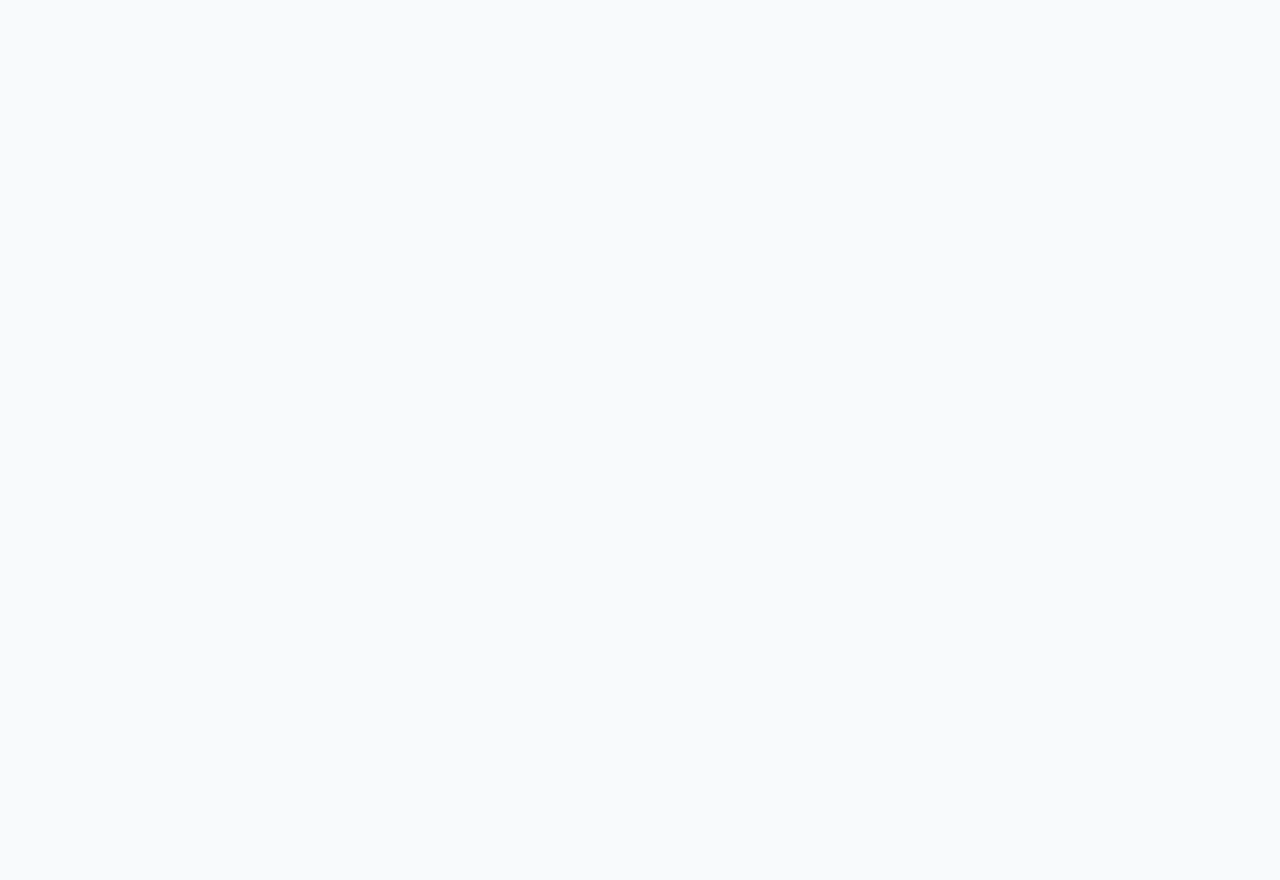
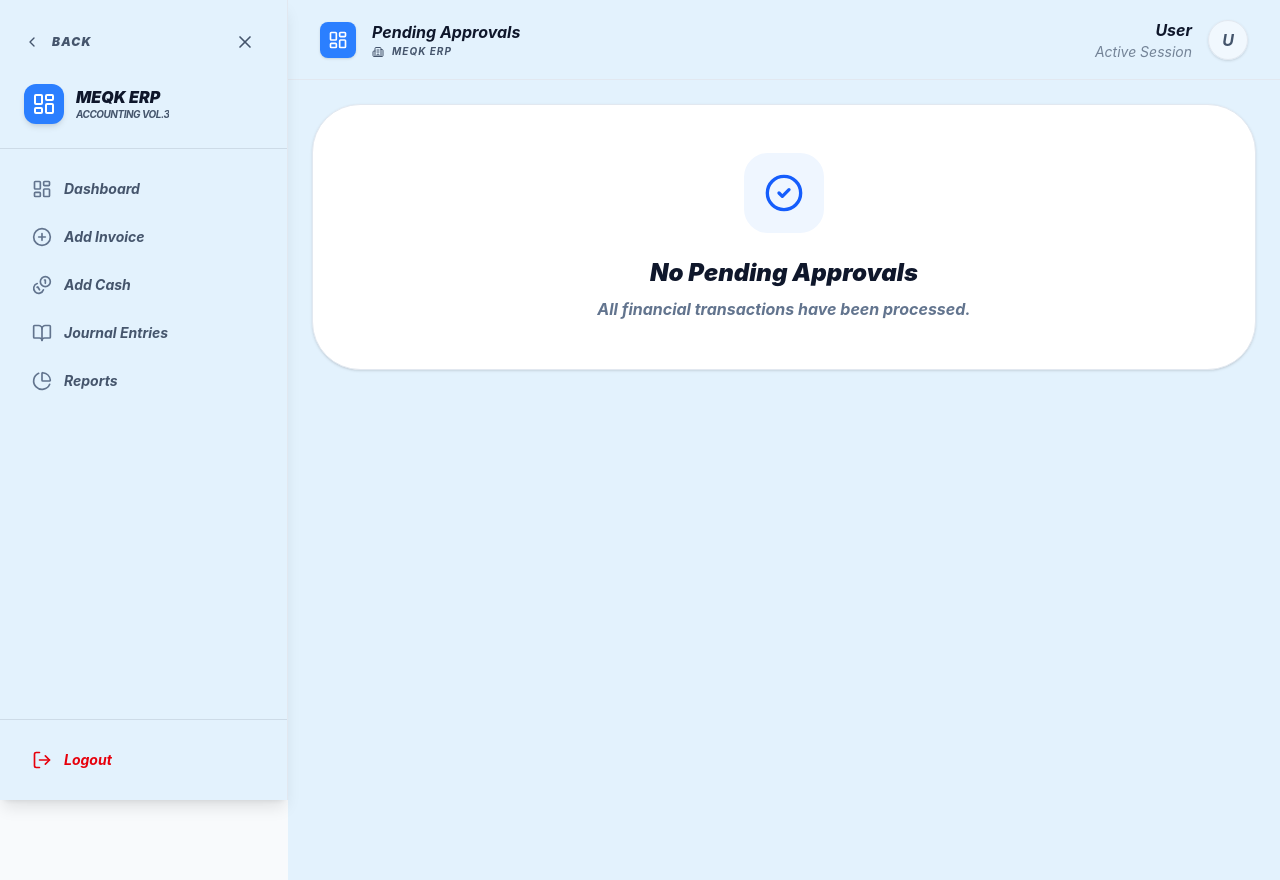
Before and after one commit to Michaelisha/Meqk-Accounting-Vol.3, a Next.js app: page /finance/approvals in a window 1280 px wide. Before the commit this address had no page. Before the commit the page ends 800 px from the top, so only its background shows below. Built offline with nearby package versions, Linux system fonts and the light colour scheme.

Commit message:
Update department-layout.tsx

```diff
--- a/components/department-layout.tsx
+++ b/components/department-layout.tsx
@@ -1,181 +1,180 @@
 'use client';
 
-import { useAuth, ROLE_MAP } from '@/hooks/use-auth';
+import { useAuth } from '@/hooks/use-auth';
+import { supabase } from '@/lib/supabase';
+import Link from 'next/link';
+import { usePathname } from 'next/navigation';
+import { useState } from 'react';
+import {
+  LogOut,
+  ChevronLeft,
+  LayoutDashboard,
+  Building2,
+  Menu,
+  X
+} from 'lucide-react';
 import { motion } from 'motion/react';
-import Link from 'next/link';
-import { useRouter } from 'next/navigation';
-import { useEffect } from 'react';
-import {
-  ShieldCheck,
-  Wallet,
-  Bus,
-  Users,
-  Truck,
-  ChevronRight
-} from 'lucide-react';
+import { clsx, type ClassValue } from 'clsx';
+import { twMerge } from 'tailwind-merge';
 
-const departments = [
-  {
-    id: 'management',
-    name: 'Management',
-    icon: ShieldCheck,
-    color: 'from-yellow-500 to-yellow-700',
-    description: 'Executive oversight and approvals',
-    path: '/management'
-  },
-  {
-    id: 'finance',
-    name: 'Finance',
-    icon: Wallet,
-    color: 'from-blue-400 to-blue-600',
-    description: 'Accounting, invoices and cash flow',
-    path: '/finance'
-  },
-  {
-    id: 'operations',
-    name: 'Operations',
-    icon: Bus,
-    color: 'from-green-500 to-green-700',
-    description: 'Daily bus routes and scheduling',
-    path: '/operations'
-  },
-  {
-    id: 'hr',
-    name: 'HR',
-    icon: Users,
-    color: 'from-orange-500 to-orange-700',
-    description: 'Staff management and payroll',
-    path: '/hr'
-  },
-  {
-    id: 'fleet',
-    name: 'Fleet',
-    icon: Truck,
-    color: 'from-purple-500 to-purple-700',
-    description: 'Vehicle maintenance and spares',
-    path: '/fleet'
-  }
-];
+function cn(...inputs: ClassValue[]) {
+  return twMerge(clsx(inputs));
+}
 
-export default function DepartmentSelector() {
-  const { user, userRole, loading } = useAuth();
-  const router = useRouter();
+interface DepartmentLayoutProps {
+  children: React.ReactNode;
+  theme: 'management' | 'finance' | 'operations' | 'hr' | 'fleet';
+  title: string;
+  navigation: { name: string; path: string; icon: any }[];
+}
 
-  useEffect(() => {
-    if (!loading && !user) {
-      router.push('/');
-    }
-  }, [user, loading, router]);
+const themeStyles = {
+  management: 'bg-yellow-500 text-slate-950 border-yellow-600/20',
+  finance: 'bg-blue-500 text-white border-blue-600/20',
+  operations: 'bg-green-600 text-white border-green-700/20',
+  hr: 'bg-orange-600 text-white border-orange-700/20',
+  fleet: 'bg-purple-600 text-white border-purple-700/20',
+};
 
-  if (loading) return (
-    <div className="min-h-screen flex items-center justify-center bg-slate-50">
-      <div className="text-slate-500 font-bold uppercase tracking-widest animate-pulse">
-        Loading...
-      </div>
-    </div>
-  );
+const themeColors = {
+  management: 'text-yellow-600 bg-yellow-50',
+  finance: 'text-blue-600 bg-blue-50',
+  operations: 'text-green-600 bg-green-50',
+  hr: 'text-orange-600 bg-orange-50',
+  fleet: 'text-purple-600 bg-purple-50',
+};
 
-  if (!user) return null;
+const moduleThemes = {
+  management: 'bg-[#FFF8E1]',
+  finance: 'bg-[#E3F2FD]',
+  operations: 'bg-[#E8F5E9]',
+  hr: 'bg-[#FFF3E0]',
+  fleet: 'bg-[#F3E5F5]',
+};
 
-  const allowedModuleIds = userRole ? ROLE_MAP[userRole] || [] : [];
-  const visibleDepartments = departments.filter(dept => allowedModuleIds.includes(dept.id));
+export default function DepartmentLayout({ children, theme, title, navigation }: DepartmentLayoutProps) {
+  const { user, userData, userRole } = useAuth();
+  const pathname = usePathname();
+  const [collapsed, setCollapsed] = useState(false);
 
-  // Debug logs
-  console.log("USER ROLE:", userRole);
-  console.log("VISIBLE MODULES:", visibleDepartments);
+  const handleLogout = async () => {
+    await supabase.auth.signOut();
+    window.location.href = '/login';
+  };
 
-  if (visibleDepartments.length === 0) {
-    return (
-      <div className="min-h-screen bg-slate-50 flex flex-col items-center justify-center p-8">
-        <div className="text-center">
-          <h1 className="text-2xl font-black text-slate-900 mb-2 italic">No Modules Found</h1>
-          <p className="text-slate-500 font-bold uppercase tracking-widest text-sm">
-            Contact administrator for access
-          </p>
+  return (
+    <div className="min-h-screen bg-slate-50 flex">
+      {/* Sidebar */}
+      <aside className={cn(
+        "border-r border-slate-200 flex flex-col sticky top-0 h-screen transition-all duration-300 z-50 shadow-lg",
+        moduleThemes[theme],
+        collapsed ? "w-20" : "w-72"
+      )}>
+        <div className="p-6 border-b border-slate-900/10">
+          <div className="flex items-center justify-between mb-6">
+            {!collapsed && (
+              <Link href="/departments" className="flex items-center gap-3 text-slate-600 hover:text-slate-900 transition-colors">
+                <ChevronLeft className="w-4 h-4" />
+                <span className="text-xs font-black uppercase tracking-widest">Back</span>
+              </Link>
+            )}
+            <button
+              onClick={() => setCollapsed(!collapsed)}
+              className="p-2 hover:bg-black/5 rounded-xl transition-colors text-slate-600 hover:text-slate-900"
+            >
+              {collapsed ? <Menu className="w-5 h-5" /> : <X className="w-5 h-5" />}
+            </button>
+          </div>
+
+          <div className="flex items-center gap-3">
+            <div className={cn("w-10 h-10 rounded-xl flex items-center justify-center shrink-0 shadow-md", themeStyles[theme])}>
+              <LayoutDashboard className="w-6 h-6" />
+            </div>
+            {!collapsed && (
+              <div className="overflow-hidden">
+                <h1 className="font-black text-slate-900 italic leading-tight truncate">MEQK ERP</h1>
+                <p className="text-[10px] text-slate-600 uppercase font-bold tracking-tighter truncate">Accounting Vol.3</p>
+              </div>
+            )}
+          </div>
         </div>
-      </div>
-    );
-  }
 
-  if (visibleDepartments.length === 1) {
-    const dept = visibleDepartments[0];
-    return (
-      <div className="flex items-center justify-center min-h-screen bg-slate-50 p-8">
-        <div className="max-w-md w-full">
+        <nav className="flex-1 p-4 space-y-2 overflow-y-auto">
+          {navigation.map((item) => {
+            const isActive = pathname === item.path;
+            return (
+              <Link key={item.name} href={item.path}>
+                <div className={cn(
+                  "flex items-center gap-3 px-4 py-3.5 rounded-2xl font-bold transition-all group",
+                  isActive
+                    ? "bg-white/40 text-slate-900 shadow-sm"
+                    : "text-slate-600 hover:bg-white/20 hover:text-slate-900",
+                  collapsed && "justify-center px-0"
+                )}>
+                  <item.icon className={cn("w-5 h-5 shrink-0", isActive ? "text-slate-900" : "text-slate-500 group-hover:text-slate-900")} />
+                  {!collapsed && <span className="text-sm truncate">{item.name}</span>}
+                </div>
+              </Link>
+            );
+          })}
+        </nav>
+
+        <div className="p-4 border-t border-slate-900/10">
+          <button
+            onClick={handleLogout}
+            className={cn(
+              "w-full flex items-center gap-3 px-4 py-3.5 rounded-2xl font-bold text-red-600 hover:bg-red-50/50 transition-all",
+              collapsed && "justify-center px-0"
+            )}
+          >
+            <LogOut className="w-5 h-5 shrink-0" />
+            {!collapsed && <span className="text-sm">Logout</span>}
+          </button>
+        </div>
+      </aside>
+
+      {/* Main Content */}
+      <main className="flex-1 flex flex-col min-w-0">
+        <header className={cn(
+          "h-20 border-b border-slate-200 flex items-center justify-between px-8 sticky top-0 z-40 backdrop-blur-md bg-opacity-80",
+          moduleThemes[theme]
+        )}>
+          <div className="flex items-center gap-4">
+            <div className={`p-2 rounded-lg ${themeStyles[theme]} shadow-sm`}>
+              {navigation[0] && (() => {
+                const Icon = navigation[0].icon;
+                return <Icon className="w-5 h-5" />;
+              })()}
+            </div>
+            <div>
+              <h2 className="font-bold text-slate-900">{title}</h2>
+              <div className="flex items-center gap-2 text-slate-600 text-[10px] uppercase tracking-widest font-bold">
+                <Building2 className="w-3 h-3" />
+                Meqk ERP
+              </div>
+            </div>
+          </div>
+
+          <div className="flex items-center gap-4">
+            <div className="text-right hidden sm:block">
+              <h3 className="font-bold text-slate-900">{userData?.name || 'User'}</h3>
+              <p className="text-sm text-slate-600 opacity-70">{userRole || 'Active Session'}</p>
+            </div>
+            <div className="w-10 h-10 rounded-full bg-white/50 border border-slate-200 flex items-center justify-center text-slate-600 font-bold uppercase shadow-sm">
+              {userData?.name?.charAt(0) || 'U'}
+            </div>
+          </div>
+        </header>
+
+        <div className={cn("min-h-screen p-6", moduleThemes[theme])}>
           <motion.div
-            initial={{ opacity: 0, scale: 0.9 }}
-            animate={{ opacity: 1, scale: 1 }}
+            initial={{ opacity: 0, y: 10 }}
+            animate={{ opacity: 1, y: 0 }}
           >
-            <Link href={dept.path}>
-              <div className="group bg-white p-12 rounded-[3rem] border border-slate-200 shadow-xl hover:shadow-2xl transition-all flex flex-col items-center text-center relative overflow-hidden">
-                <div className={`absolute top-0 left-0 w-full h-2 bg-gradient-to-r ${dept.color}`} />
-
-                <div className={`w-24 h-24 rounded-3xl bg-gradient-to-br ${dept.color} flex items-center justify-center text-white mb-8 shadow-xl group-hover:scale-110 transition-transform`}>
-                  <dept.icon className="w-12 h-12" />
-                </div>
-
-                <h3 className="text-3xl font-black text-slate-900 mb-4 italic">
-                  {dept.name}
-                </h3>
-                <p className="text-slate-500 text-lg font-medium leading-relaxed">
-                  {dept.description}
-                </p>
-
-                <div className="mt-10 flex items-center gap-3 text-slate-400 group-hover:text-slate-900 transition-colors font-black text-sm uppercase tracking-widest">
-                  Enter Module <ChevronRight className="w-5 h-5" />
-                </div>
-              </div>
-            </Link>
+            {children}
           </motion.div>
         </div>
-      </div>
-    );
-  }
-
-  return (
-    <div className="min-h-screen bg-slate-50 p-8 flex flex-col items-center justify-center">
-      <div className="max-w-6xl w-full">
-        <div className="mb-12 text-center">
-          <h1 className="text-4xl font-black text-slate-900 mb-2 italic">
-            Meqk ERP
-          </h1>
-          <p className="text-slate-500 font-bold uppercase tracking-widest text-sm">
-            Select Department Module
-          </p>
-        </div>
-
-        <div className="grid grid-cols-1 md:grid-cols-2 lg:grid-cols-3 xl:grid-cols-5 gap-6">
-          {visibleDepartments.map((dept, index) => (
-            <motion.div
-              key={dept.id}
-              initial={{ opacity: 0, y: 20 }}
-              animate={{ opacity: 1, y: 0 }}
-              transition={{ delay: index * 0.1 }}
-            >
-              <Link href={dept.path}>
-                <div className="group bg-white p-8 rounded-[2.5rem] border border-slate-200 shadow-sm hover:shadow-xl hover:border-transparent transition-all h-full flex flex-col items-center text-center relative overflow-hidden">
-                  <div className={`absolute top-0 left-0 w-full h-1 bg-gradient-to-r ${dept.color}`} />
-
-                  <div className={`w-16 h-16 rounded-2xl bg-gradient-to-br ${dept.color} flex items-center justify-center text-white mb-6 shadow-lg group-hover:scale-110 transition-transform`}>
-                    <dept.icon className="w-8 h-8" />
-                  </div>
-
-                  <h3 className="text-xl font-black text-slate-900 mb-2 italic">
-                    {dept.name}
-                  </h3>
-                  <p className="text-slate-500 text-sm font-medium leading-relaxed">
-                    {dept.description}
-                  </p>
-
-                  <div className="mt-8 flex items-center gap-2 text-slate-400 group-hover:text-slate-900 transition-colors font-black text-xs uppercase tracking-widest">
-                    Enter Module <ChevronRight className="w-4 h-4" />
-                  </div>
-                </div>
-              </Link>
-            </motion.div>
-          ))}
-        </div>
-      </div>
+      </main>
     </div>
   );
 }
```
